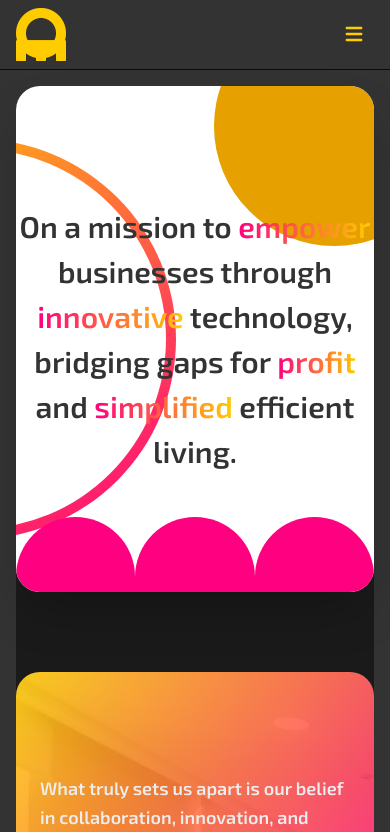
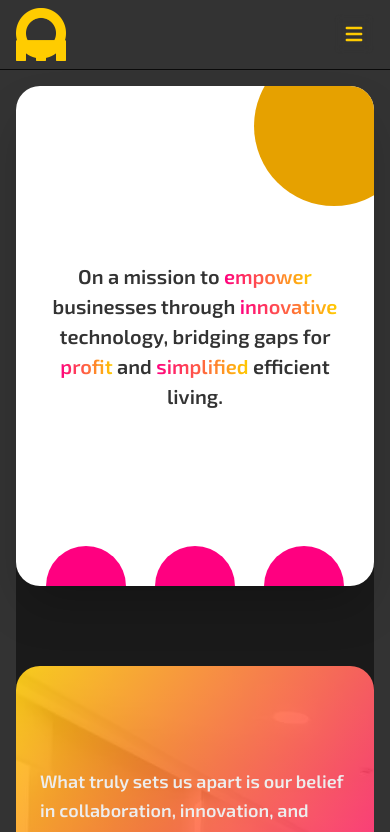
Before and after one commit to kbqtechhub/kbqtechhub-site, a Next.js app: page /about in a window 390 px wide. Shown: the top 832 px of the page. Built offline with nearby package versions, Linux system fonts and the light colour scheme.

Commit message:
Refactor AboutSection component for improved responsiveness and styling; adjust layout and sizes for better visual consistency

```diff
--- a/src/components/AboutSection.tsx
+++ b/src/components/AboutSection.tsx
@@ -3,19 +3,20 @@ import TextGradient from './shared/TextGradient'
 
 export default function AboutSection() {
     return (
-        <section className='bg-[#fff] shadow-2xl h-[60vh] md:min-h-[70vh] rounded-3xl relative flex flex-col items-center justify-center overflow-hidden'>
-            <div className='h-60 w-60 bg-gold rounded-full absolute -top-20 -right-20'></div>
-            <div className='size-[400px] absolute -top-50 left-0  -translate-x-60 circle_gradient rounded-full flex items-center justify-center'>
+        <section className='bg-[#fff] shadow-2xl min-h-[500px] h-auto py-16 md:h-[60vh] md:min-h-[70vh] rounded-3xl relative flex flex-col items-center justify-center overflow-hidden px-4'>
+            <div className='h-40 w-40 md:h-60 md:w-60 bg-gold rounded-full absolute -top-10 -right-10 md:-top-20 md:-right-20'></div>
+            <div className='hidden md:flex size-[400px] absolute -top-50 left-0  -translate-x-60 circle_gradient rounded-full items-center justify-center'>
                 <div className='size-[380px] bg-[#fff] rounded-full'></div>
             </div>
             <div className='max-w-2xl mx-auto w-full z-10'>
-                <h2 className='text-3xl text-soft-black font-semibold text-center leading-normal'>On a mission to  <TextGradient text='empower' /> businesses through <TextGradient text='innovative' /> technology, bridging gaps for <TextGradient text='profit' /> and <TextGradient text='simplified' /> efficient living.
+                <h2 className='text-xl sm:text-2xl md:text-3xl text-soft-black font-semibold text-center leading-normal'>
+                    On a mission to <TextGradient text='empower' /> businesses through <TextGradient text='innovative' /> technology, bridging gaps for <TextGradient text='profit' /> and <TextGradient text='simplified' /> efficient living.
                 </h2>
             </div>
-            <div className='flex absolute bottom-0 translate-y-[50%] max-w-2xl w-full justify-around'>
-                <div className='size-[150px] bg-winny rounded-full'></div>
-                <div className='size-[150px] bg-winny rounded-full'></div>
-                <div className='size-[150px] bg-winny rounded-full'></div>
+            <div className='flex absolute bottom-0 translate-y-[50%] max-w-2xl w-full justify-around px-4'>
+                <div className='size-[80px] sm:size-[100px] md:size-[150px] bg-winny rounded-full'></div>
+                <div className='size-[80px] sm:size-[100px] md:size-[150px] bg-winny rounded-full'></div>
+                <div className='size-[80px] sm:size-[100px] md:size-[150px] bg-winny rounded-full'></div>
             </div>
         </section>
     )
```
